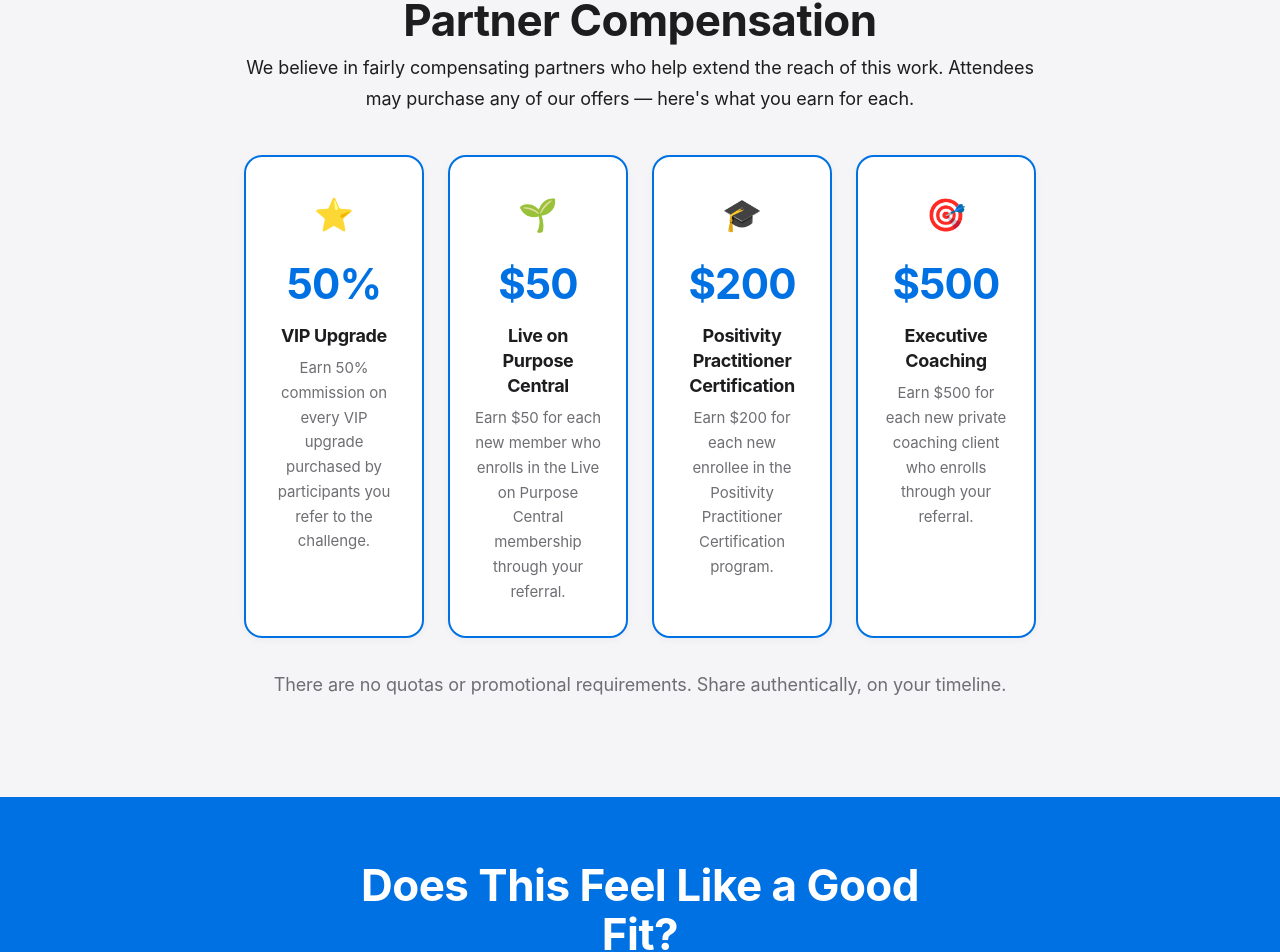
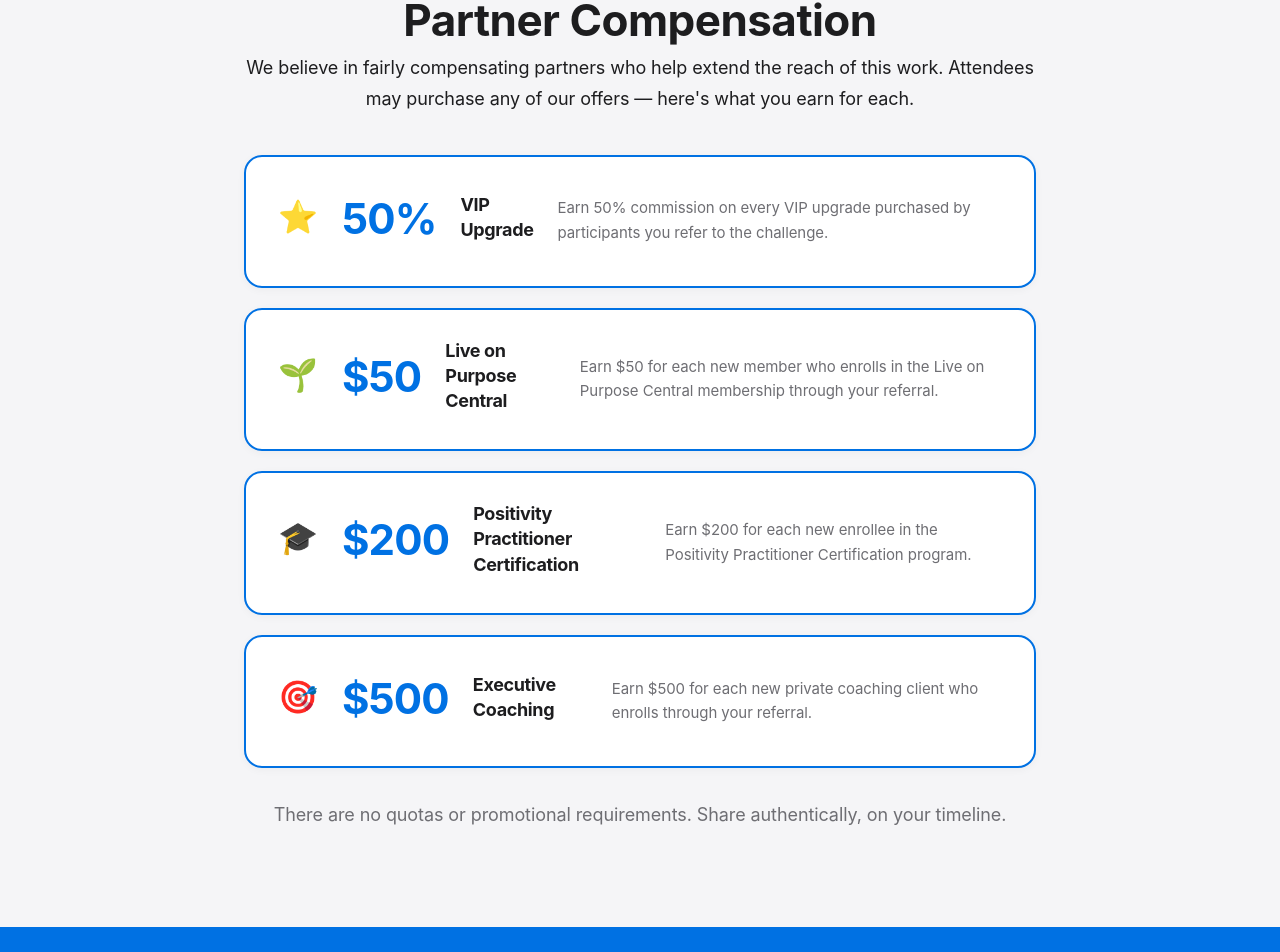
Before and after one commit to rbradshaw9/emotionalfreedomchallenge, a Next.js app: page /partners in a window 1280 px wide. Shown: the part 2497-3449 px from the top of the page. Built offline with nearby package versions, Linux system fonts and the light colour scheme.

Commit message:
Stack compensation cards vertically with horizontal layout

```diff
--- a/app/(main)/v2.css
+++ b/app/(main)/v2.css
@@ -798,24 +798,28 @@
 
 /* ── Compensation Cards ─────────────────────────────────── */
 .efc-v2 .v2-compensation-cards {
-  display: grid;
-  grid-template-columns: 1fr;
-  gap: 24px;
+  display: flex;
+  flex-direction: column;
+  gap: 20px;
   margin: 32px 0;
-}
-@media (min-width: 640px) {
-  .efc-v2 .v2-compensation-cards { grid-template-columns: 1fr 1fr; }
-}
-@media (min-width: 1024px) {
-  .efc-v2 .v2-compensation-cards { grid-template-columns: repeat(4, 1fr); }
 }
 .efc-v2 .v2-compensation-card {
   background: var(--v2-bg);
   border: 2px solid var(--v2-primary);
   border-radius: var(--v2-radius);
-  padding: 32px 24px;
-  text-align: center;
+  padding: 28px 32px;
+  display: flex;
+  align-items: center;
+  gap: 24px;
   box-shadow: var(--v2-shadow-sm);
+  text-align: left;
+}
+@media (max-width: 639px) {
+  .efc-v2 .v2-compensation-card {
+    flex-direction: column;
+    text-align: center;
+    padding: 28px 24px;
+  }
 }
 .efc-v2 .v2-compensation-icon { font-size: 32px; margin-bottom: 10px; }
 .efc-v2 .v2-compensation-amount {
```
